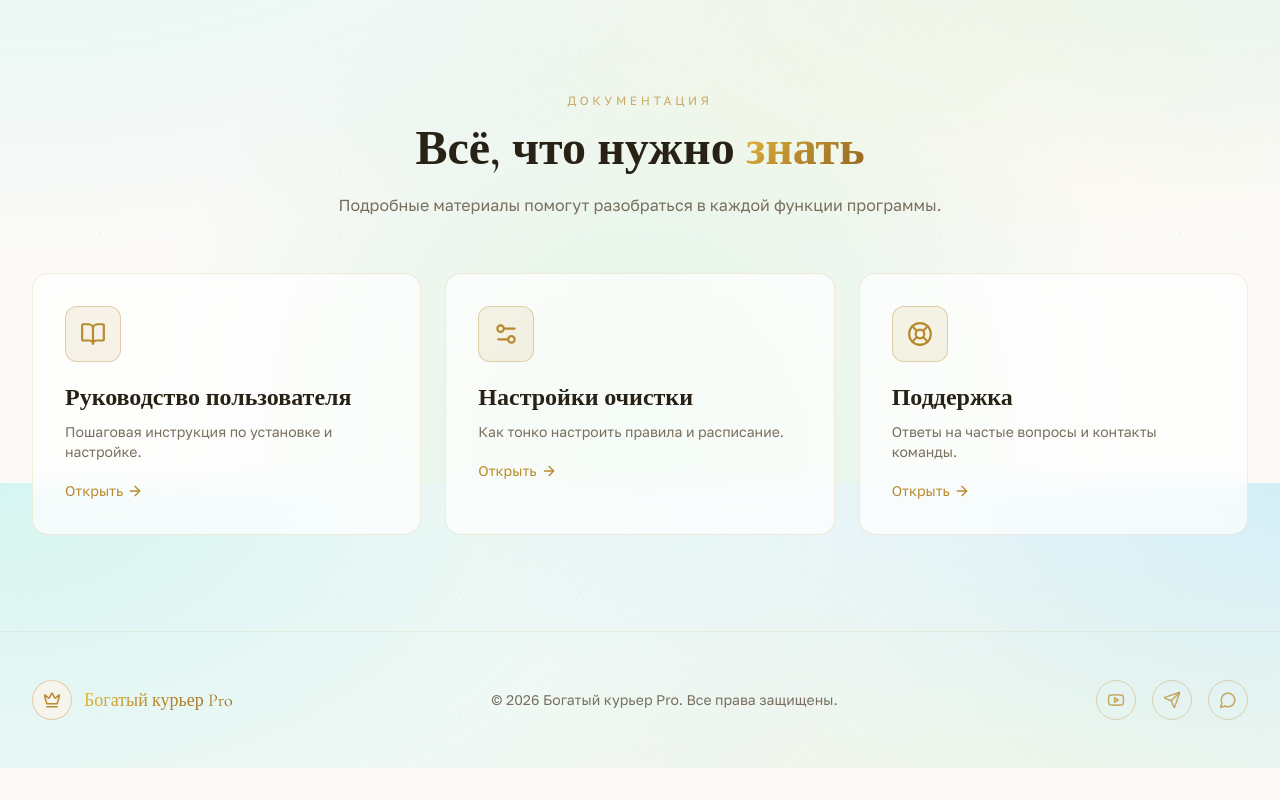
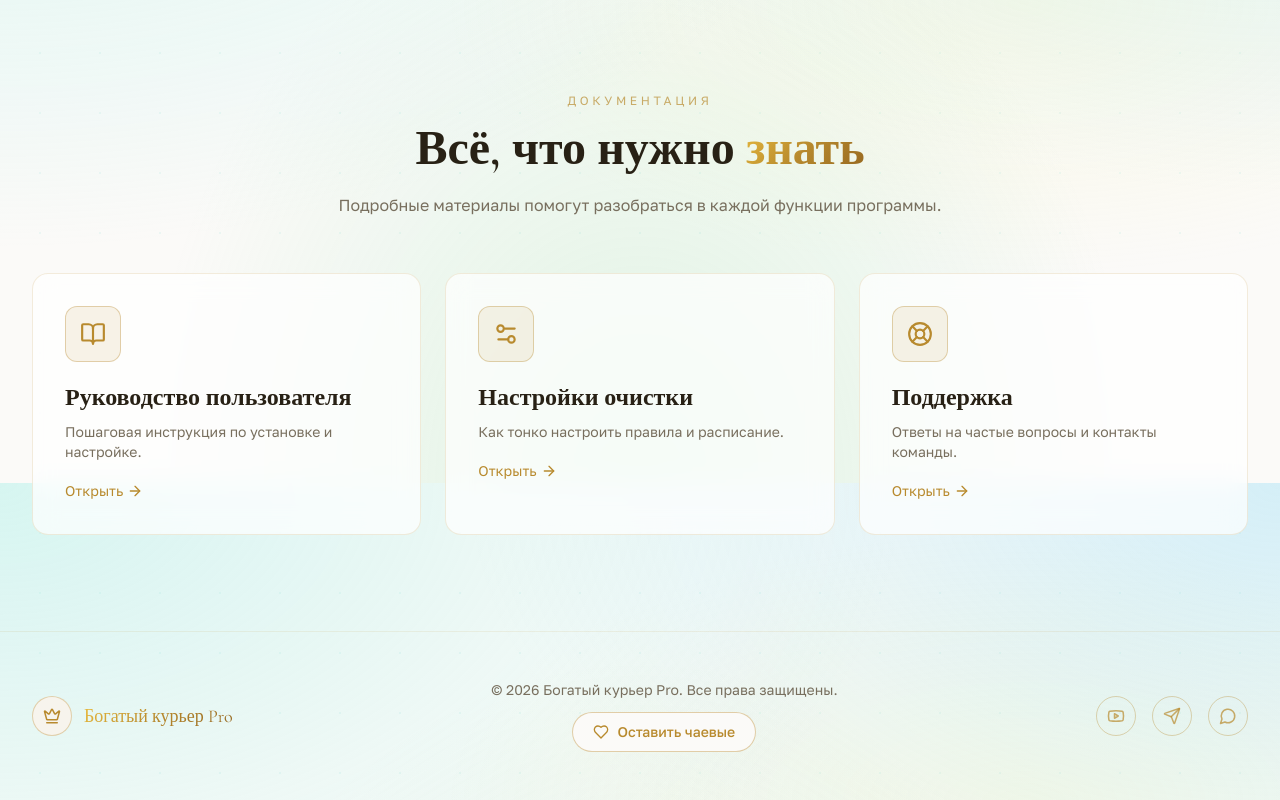
Before and after one commit to pr-poehali-dev/golden-order-app, a React (Vite) app: page / in a window 1280 px wide. Shown: the part 3517-4317 px from the top of the page. Before the commit the page ends 4285 px from the top, so only its background shows below. Built offline with nearby package versions, Linux system fonts and the light colour scheme.

Commit message:
Добавлена кнопка Яндекс.Чаевые

```diff
--- a/src/pages/Index.tsx
+++ b/src/pages/Index.tsx
@@ -351,9 +351,24 @@ const Index = () => {
             </div>
             <p className="font-display text-lg gold-text">Богатый курьер Pro</p>
           </div>
-          <p className="text-sm text-muted-foreground">
-            © 2026 Богатый курьер Pro. Все права защищены.
-          </p>
+          <div className="flex flex-col items-center gap-3">
+            <p className="text-sm text-muted-foreground">
+              © 2026 Богатый курьер Pro. Все права защищены.
+            </p>
+            <a
+              href="https://tips.yandex.ru/guest/payment/5485470"
+              target="_blank"
+              rel="noopener noreferrer"
+            >
+              <Button
+                variant="outline"
+                className="rounded-full border-gold/40 text-gold hover:bg-gold/10 hover:text-gold-deep gap-2 px-5"
+              >
+                <Icon name="Heart" size={16} className="text-gold" />
+                Оставить чаевые
+              </Button>
+            </a>
+          </div>
           <div className="flex gap-4">
             {['Youtube', 'Send', 'MessageCircle'].map((ic) => (
               <a
```
